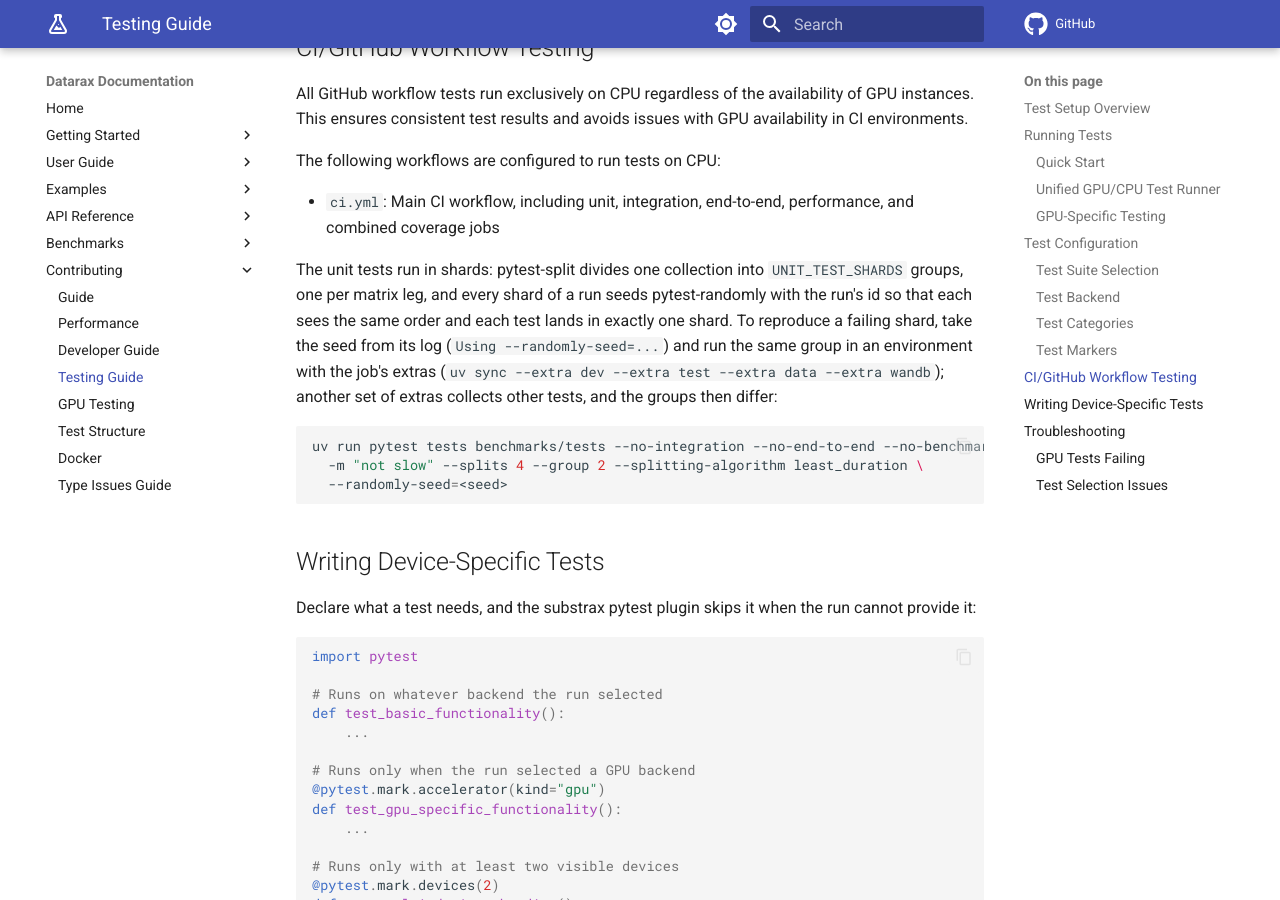
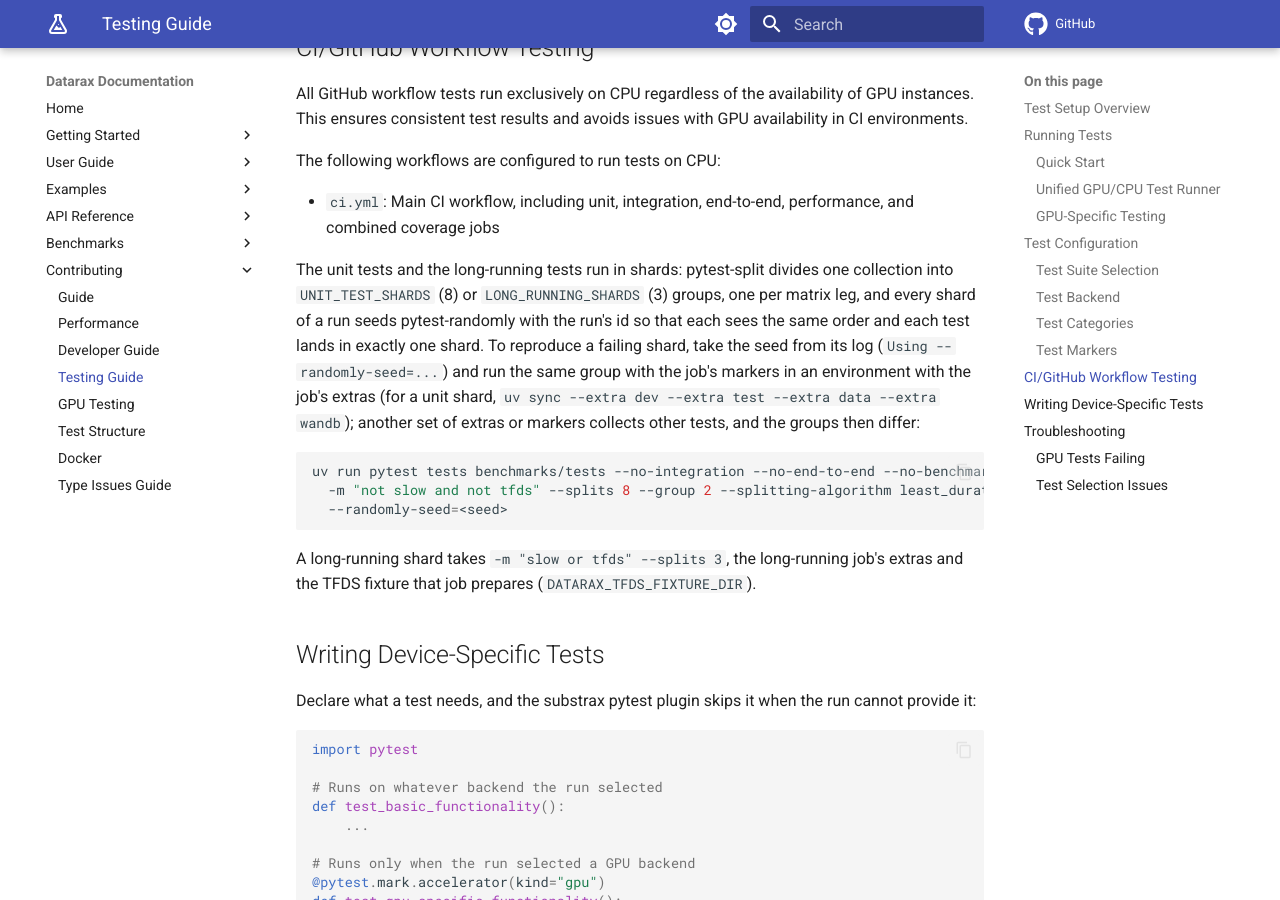
Before and after one commit to avitai/datarax, an MkDocs documentation site: the page built from docs/contributing/testing_guide.md, in a window 1280 px wide and 900 px high, scrolled down 2615 px. Built offline with MkDocs 1.6.1 and Material for MkDocs 9.7.7, drawn with Linux system fonts in a browser that asks for light colours; comment, search, counter and statistics services are not loaded.

Commit message:
ci: eight unit shards per Python and three long-running shards
Over six runs (2026-11-17 and 18) a leg of four unit shards took 13.8 to
25.0 minutes and the long-running job 18.4 to 26.6, and the coverage job
waits on both, so neither alone sets the run's length. A leg's setup is
about a minute against about 75 minutes of tests per Python, so the work
divides almost linearly.

The unit tests now run in 8 shards per Python and the long-running tests,
24.7 minutes of tests with the slowest at 242 s, in 3. Both split with
pytest-split's count-based least_duration and the run's id as every
shard's seed, the method the unit shards already used and opifex,
artifex, receptifex and substrax's python-gates use; no repository in
the stack keeps a durations file. The long-running shards upload their
coverage under the coverage-* pattern the coverage job already reads.

The contract tests cover both sharded jobs: groups 1..N for the shard
count each declares, fail-fast off, one seed, and one coverage artifact
per leg. Collected once whole and once per shard with one seed, the
long-running shards hold 144, 144 and 143 of the 431 tests, none twice
and none missing. The testing guide's command for rerunning a shard
carries the job's markers and shard count.

````diff
--- a/docs/contributing/testing_guide.md
+++ b/docs/contributing/testing_guide.md
@@ -110,19 +110,23 @@ The following workflows are configured to run tests on CPU:
 - `ci.yml`: Main CI workflow, including unit, integration, end-to-end,
   performance, and combined coverage jobs
 
-The unit tests run in shards: pytest-split divides one collection into
-`UNIT_TEST_SHARDS` groups, one per matrix leg, and every shard of a run seeds
-pytest-randomly with the run's id so that each sees the same order and each test
-lands in exactly one shard. To reproduce a failing shard, take the seed from its
-log (`Using --randomly-seed=...`) and run the same group in an environment with
-the job's extras (`uv sync --extra dev --extra test --extra data --extra wandb`);
-another set of extras collects other tests, and the groups then differ:
+The unit tests and the long-running tests run in shards: pytest-split divides one
+collection into `UNIT_TEST_SHARDS` (8) or `LONG_RUNNING_SHARDS` (3) groups, one per
+matrix leg, and every shard of a run seeds pytest-randomly with the run's id so that
+each sees the same order and each test lands in exactly one shard. To reproduce a
+failing shard, take the seed from its log (`Using --randomly-seed=...`) and run the
+same group with the job's markers in an environment with the job's extras (for a unit
+shard, `uv sync --extra dev --extra test --extra data --extra wandb`); another set of
+extras or markers collects other tests, and the groups then differ:
 
 ```bash
 uv run pytest tests benchmarks/tests --no-integration --no-end-to-end --no-benchmark \
-  -m "not slow" --splits 4 --group 2 --splitting-algorithm least_duration \
+  -m "not slow and not tfds" --splits 8 --group 2 --splitting-algorithm least_duration \
   --randomly-seed=<seed>
 ```
+
+A long-running shard takes `-m "slow or tfds" --splits 3`, the long-running job's extras
+and the TFDS fixture that job prepares (`DATARAX_TFDS_FIXTURE_DIR`).
 
 ## Writing Device-Specific Tests
 
````
Also changed, not shown: CHANGELOG.md (+6 -0 lines), 2 other files.
